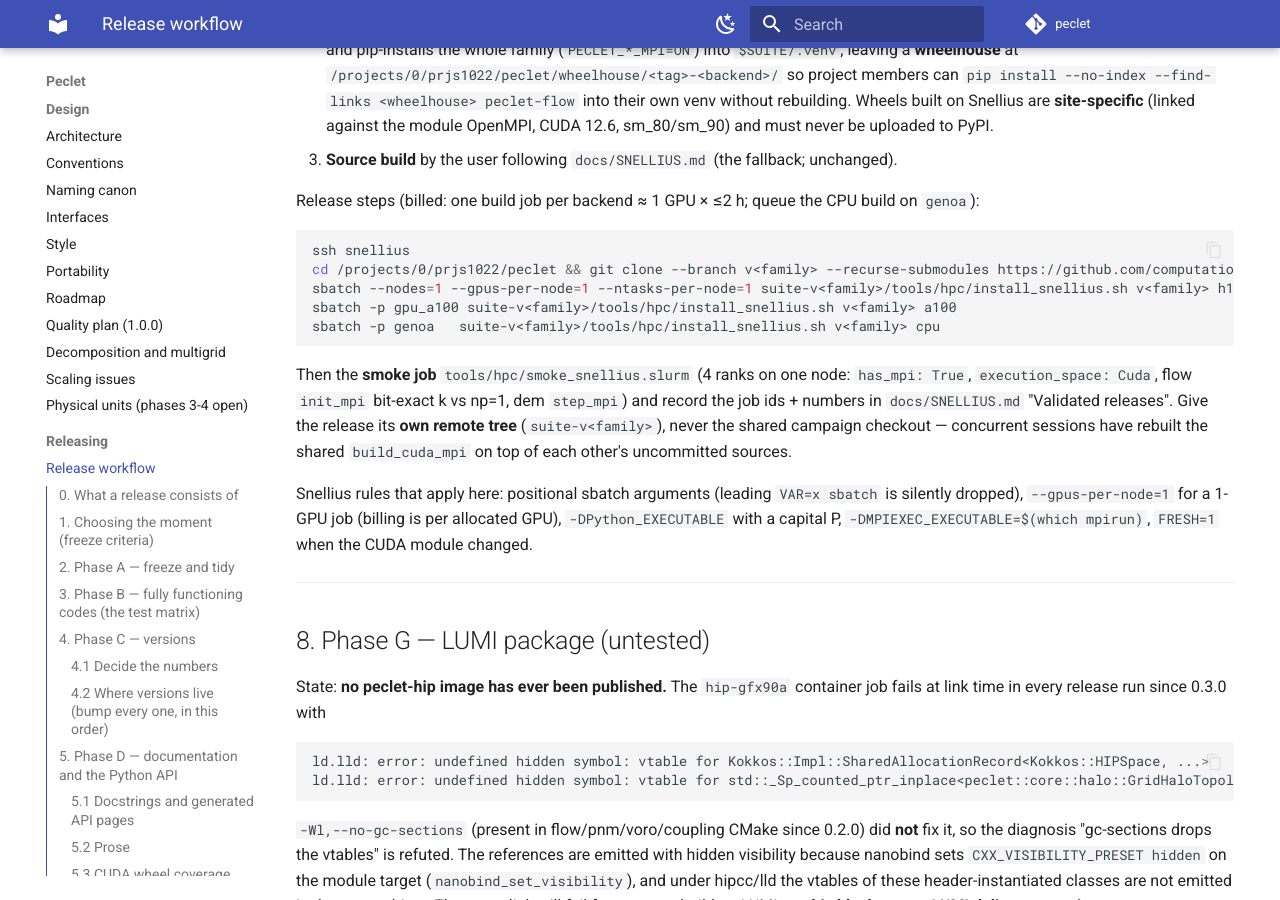
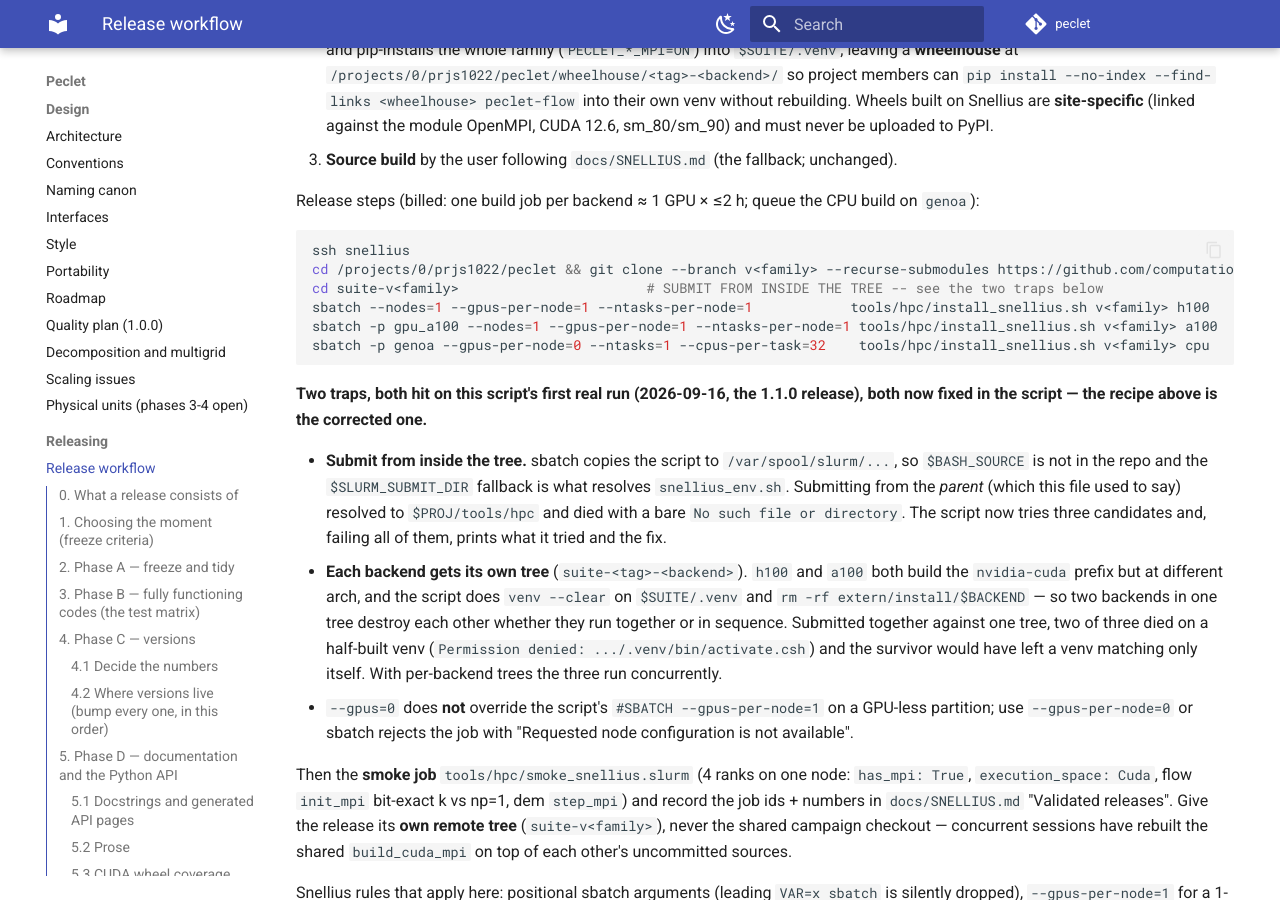
Before and after one commit to computational-chemical-engineering/peclet, an MkDocs documentation site: the page built from docs/RELEASE.md, in a window 1280 px wide and 900 px high, scrolled down 8959 px. Built offline with MkDocs 1.6.1 and Material for MkDocs 9.7.7, drawn with Linux system fonts in a browser that asks for light colours; comment, search, counter and statistics services are not loaded.

Commit message:
hpc: the family-wide Snellius installer, fixed on its first real run
RELEASE.md said this script's family-wide version was new and that the release
checklist would be its first run. It was, tonight, for 1.1.0 — and it failed
twice for two independent reasons. Both are fixed here and both are now written
into RELEASE.md §7 so the next release gets the working recipe.

1. ENVDIR. sbatch copies the script to /var/spool/slurm/..., so $BASH_SOURCE is
   not in the repo and the $SLURM_SUBMIT_DIR fallback is what actually resolves
   snellius_env.sh. RELEASE.md told you to submit from the PARENT directory,
   which resolved to $PROJ/tools/hpc — nonexistent — and the job died on line 37
   with a bare "No such file or directory". Now three candidates are tried and,
   failing all, it prints what it tried, what $SLURM_SUBMIT_DIR was, and the
   one-line fix.

2. One tree per backend. h100 and a100 both build the `nvidia-cuda` prefix but
   at HOPPER90 vs AMPERE80, while step 2 does `venv --clear` on $SUITE/.venv and
   step 3 does `rm -rf extern/install/$BACKEND`. Two backends in one tree
   therefore destroy each other — concurrently OR sequentially, last one wins.
   Submitted together as RELEASE.md instructs, two of the three died on a
   half-built venv ("Permission denied: .../.venv/bin/activate.csh") and the
   survivor would have left a site install whose venv matched only itself.
   SUITE is now $PROJ/suite-$TAG-$TARGET and the three run concurrently.

Also recorded: `--gpus=0` does not override the script's own
`#SBATCH --gpus-per-node=1` on a GPU-less partition — sbatch rejects the job
with "Requested node configuration is not available"; use --gpus-per-node=0.

Cost of finding all this: five failed jobs, none past 18 s, plus one a100 job
cancelled ~5 min in once the shared-tree flaw was understood.

Co-Authored-By: Claude Opus 5 <noreply@anthropic.com>
Claude-Session: https://claude.ai/code/session_015oTxBzztjajN9wPUYRPWaL

````diff
--- a/docs/RELEASE.md
+++ b/docs/RELEASE.md
@@ -338,10 +338,29 @@ Release steps (billed: one build job per backend ≈ 1 GPU × ≤2 h; queue the
 ```bash
 ssh snellius
 cd /projects/0/prjs1022/peclet && git clone --branch v<family> --recurse-submodules https://github.com/computational-chemical-engineering/peclet.git suite-v<family>
-sbatch --nodes=1 --gpus-per-node=1 --ntasks-per-node=1 suite-v<family>/tools/hpc/install_snellius.sh v<family> h100
-sbatch -p gpu_a100 suite-v<family>/tools/hpc/install_snellius.sh v<family> a100
-sbatch -p genoa   suite-v<family>/tools/hpc/install_snellius.sh v<family> cpu
+cd suite-v<family>                       # SUBMIT FROM INSIDE THE TREE -- see the two traps below
+sbatch --nodes=1 --gpus-per-node=1 --ntasks-per-node=1            tools/hpc/install_snellius.sh v<family> h100
+sbatch -p gpu_a100 --nodes=1 --gpus-per-node=1 --ntasks-per-node=1 tools/hpc/install_snellius.sh v<family> a100
+sbatch -p genoa --gpus-per-node=0 --ntasks=1 --cpus-per-task=32    tools/hpc/install_snellius.sh v<family> cpu
 ```
+
+**Two traps, both hit on this script's first real run (2026-09-16, the 1.1.0 release), both now
+fixed in the script — the recipe above is the corrected one.**
+
+- **Submit from inside the tree.** sbatch copies the script to `/var/spool/slurm/...`, so
+  `$BASH_SOURCE` is not in the repo and the `$SLURM_SUBMIT_DIR` fallback is what resolves
+  `snellius_env.sh`. Submitting from the *parent* (which this file used to say) resolved to
+  `$PROJ/tools/hpc` and died with a bare `No such file or directory`. The script now tries three
+  candidates and, failing all of them, prints what it tried and the fix.
+- **Each backend gets its own tree** (`suite-<tag>-<backend>`). `h100` and `a100` both build the
+  `nvidia-cuda` prefix but at different arch, and the script does `venv --clear` on `$SUITE/.venv`
+  and `rm -rf extern/install/$BACKEND` — so two backends in one tree destroy each other whether they
+  run together or in sequence. Submitted together against one tree, two of three died on a
+  half-built venv (`Permission denied: .../.venv/bin/activate.csh`) and the survivor would have left
+  a venv matching only itself. With per-backend trees the three run concurrently.
+- `--gpus=0` does **not** override the script's `#SBATCH --gpus-per-node=1` on a GPU-less partition;
+  use `--gpus-per-node=0` or sbatch rejects the job with "Requested node configuration is not
+  available".
 
 Then the **smoke job** `tools/hpc/smoke_snellius.slurm` (4 ranks on one node: `has_mpi: True`,
 `execution_space: Cuda`, flow `init_mpi` bit-exact k vs np=1, dem `step_mpi`) and record the job
````
Also changed, not shown: 1 other file.
